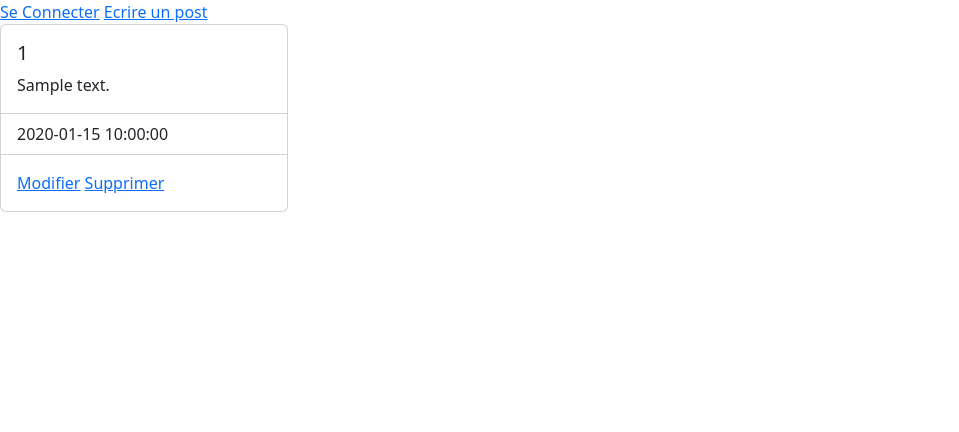
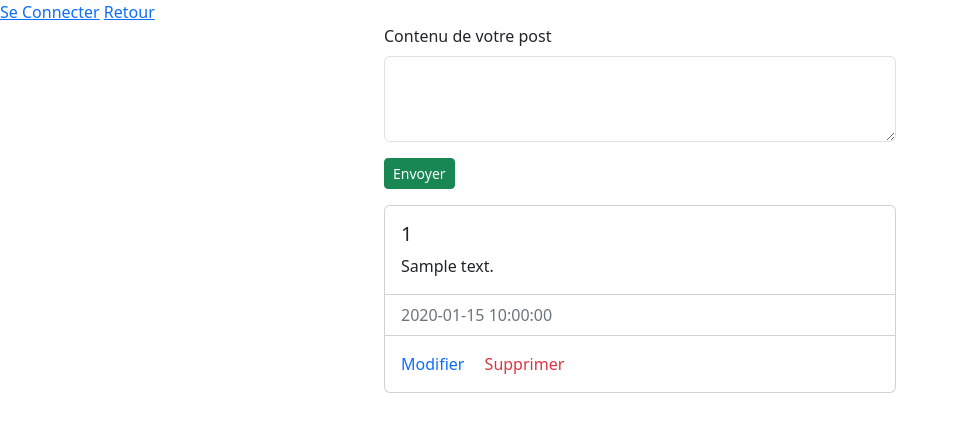
Before and after one commit to NicolasDrp/projet-bonnefete, a PHP site: template Views/posts/index.php in a window 1280 px wide. Shown: the top 432 px of the page, without its empty margins (0-959 px from the left). Run offline with PHP 8.4, Linux system fonts and the light colour scheme; the template is opened without the code that fills it: most values are stand-ins (such as "Sample title", 1, 10 or a date in 2020); some libraries are stand-ins or nearby versions.

Commit message:
modif : ajouter post sur index

```diff
--- a/Controllers/PostController.php
+++ b/Controllers/PostController.php
@@ -15,6 +15,7 @@ class PostController {
 
     public function getIndex() {
         $posts = $this->postModel->getAllPost();
+        $post = null;
         require_once 'Views/posts/index.php';
     }
 
--- a/Views/posts/index.php
+++ b/Views/posts/index.php
@@ -1,22 +1,32 @@
 <?php require_once 'Views/head.php'; ?>
 
-<a href="../post/create">Ecrire un post</a>
+<a href="./index">Retour</a>
+
+<div class="d-flex flex-column align-items-center">
+
+    <form action="../post/create" method="post" style="width: 32rem;">
+        <div class="form-group mb-3">
+            <label for="contenu_post" class="form-label">Contenu de votre post</label>
+            <textarea class="form-control" name="contenu_post" id="contenu_post" rows="3"></textarea>
+        </div>
+        <button class="btn btn-success btn-sm mb-3">Envoyer</button>
+    </form>
+
 
     <?php foreach ($posts as $post) : ?>
-    <div class="card" style="width: 18rem;">
+        <div class="card mb-4" style="width: 32rem;">
             <div class="card-body">
                 <h5 class="card-title"><?= $post->getIdUtilisateur() ?></h5>
                 <p class="card-text"><?= $post->getContenuPost() ?></p>
             </div>
             <ul class="list-group list-group-flush">
-            <li class="list-group-item"><?= $post->getDatePost() ?></li>
+                <li class="list-group-item text-secondary"><?= $post->getDatePost() ?></li>
             </ul>
             <div class="card-body">
-            <a href="./update/<?= $post->getIdPost() ?>">Modifier</a>
-            <a href="./delete/<?= $post->getIdPost() ?>">Supprimer</a>
+                <a href="./update/<?= $post->getIdPost() ?>" class="text-primary text-decoration-none me-3">Modifier</a>
+                <a href="./delete/<?= $post->getIdPost() ?>" class="text-danger text-decoration-none">Supprimer</a>
             </div>
         </div>
-
     <?php endforeach; ?>
-
+</div>
 <?php require_once 'Views/foot.php'; ?>
```
Lines whose indentation alone changed are shown as unchanged.
